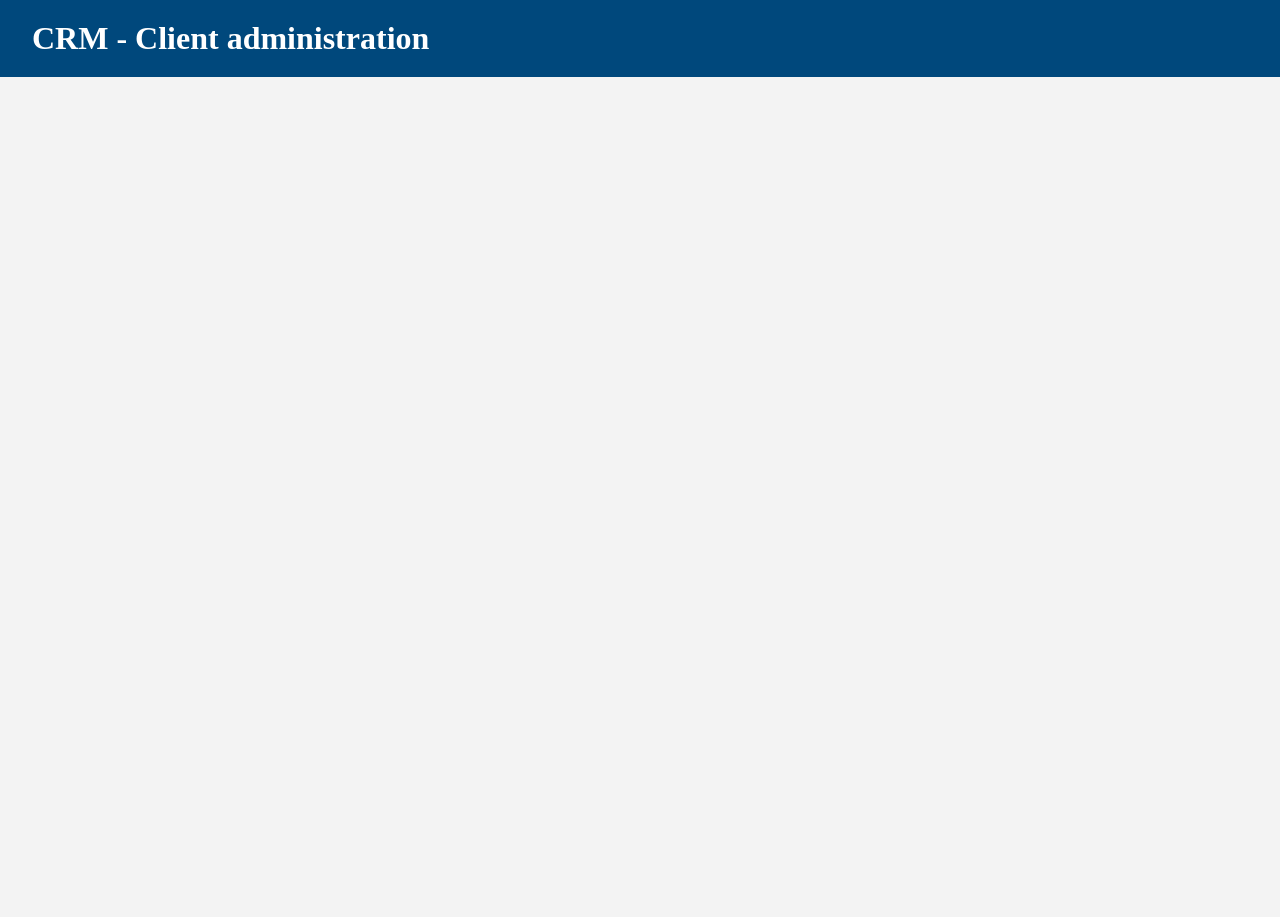
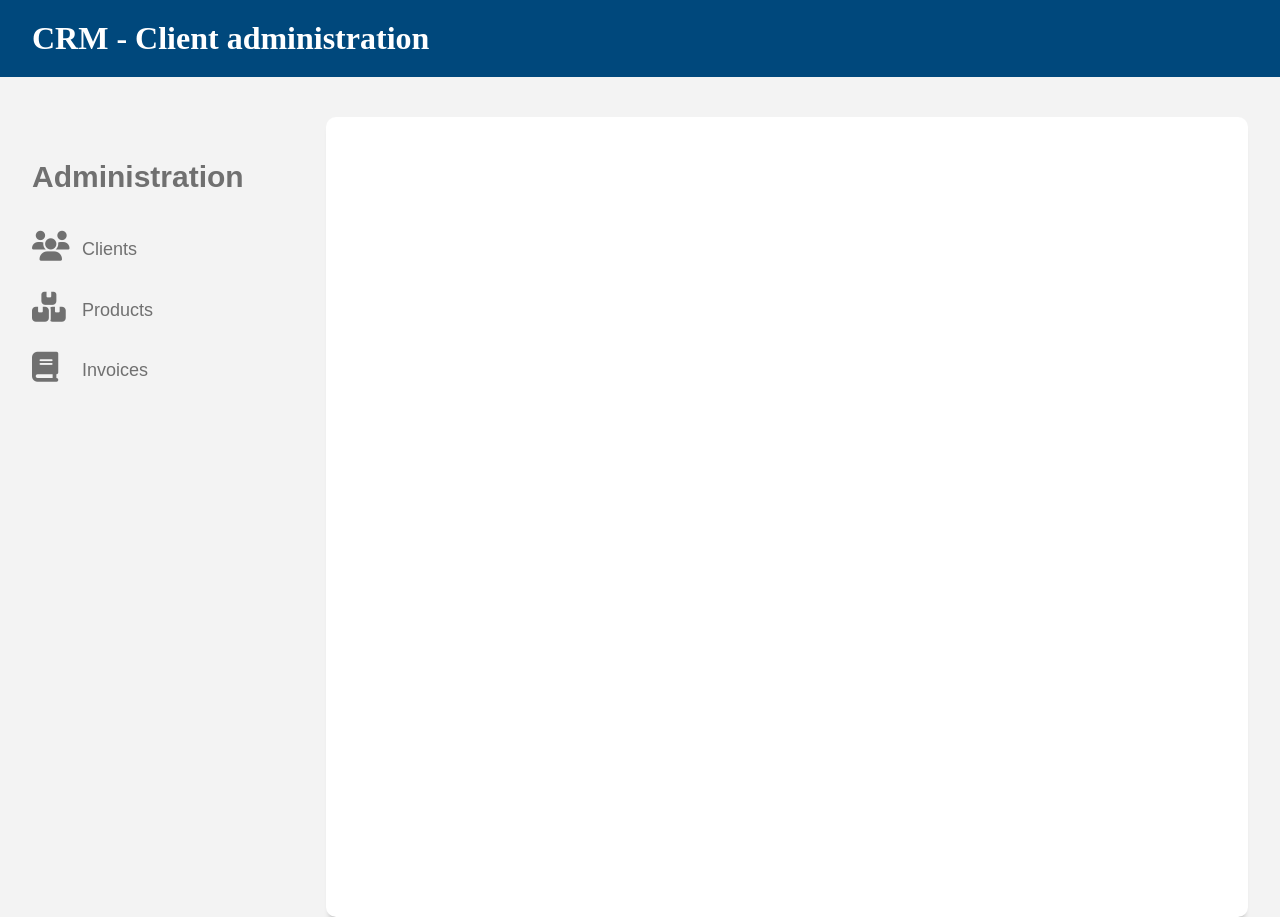
Before and after one commit to FelixRiddle/cloud-shop-frontend, a React (Create React App) app: page / in a window 1280 px wide. Before the commit the page ends 800 px from the top, so only its background shows below. Built offline with nearby package versions, Linux system fonts and the light colour scheme.

Commit message:
Where's the weird font coming from

```diff
--- a/package.json
+++ b/package.json
@@ -8,13 +8,15 @@
     "@testing-library/user-event": "^13.5.0",
     "react": "^18.3.1",
     "react-dom": "^18.3.1",
+    "react-router": "^6.25.1",
+    "react-router-dom": "^6.25.0",
     "react-scripts": "5.0.1",
     "web-vitals": "^2.1.4"
   },
   "scripts": {
     "start": "react-scripts start",
     "build": "react-scripts build",
-	"dev": "PORT=3009 react-scripts start",
+    "dev": "PORT=3009 react-scripts start",
     "test": "react-scripts test",
     "eject": "react-scripts eject"
   },
--- a/src/App.js
+++ b/src/App.js
@@ -1,13 +1,32 @@
+import { BrowserRouter as Router, Route, Routes } from "react-router-dom";
+// import { Route, Switch } from "react-router"
+
 import Header from "./components/layout/Header";
+import Navigation from "./components/layout/Navigation";
+import Client from "./page/Client";
+import Product from "./page/Product";
+import Invoice from "./page/Invoice";
 
 /**
  * App
  */
 function App() {
 	return (
-		<>
+		<Router>
 			<Header />
-		</>
+
+			<div className="grid contenedor contenido-principal">
+				<Navigation />
+
+				<main className="caja-contenido col-9">
+					<Routes>
+						<Route exact path="/" component={Client} />
+						<Route exact path="/products" component={Product} />
+						<Route exact path="/invoices" component={Invoice} />
+					</Routes>
+				</main>
+			</div>
+		</Router>
 	);
 }
 
--- /dev/null
+++ b/src/components/layout/Navigation.js
@@ -0,0 +1,25 @@
+import React from 'react'
+
+/**
+ * Navigation
+ */
+export default function Navigation() {
+
+	return (
+		<aside className="sidebar col-3">
+			<h2>Administration</h2>
+
+			<nav className="navegacion">
+				<a href="/" className="clientes">
+					Clients
+				</a>
+				<a href="/product" className="productos">
+					Products
+				</a>
+				<a href="/invoice" className="pedidos">
+					Invoices
+				</a>
+			</nav>
+		</aside>
+	);
+}
--- a/src/index.js
+++ b/src/index.js
@@ -5,9 +5,9 @@ import reportWebVitals from './reportWebVitals';
 
 const root = ReactDOM.createRoot(document.getElementById('root'));
 root.render(
-  <React.StrictMode>
-    <App />
-  </React.StrictMode>
+	<React.StrictMode>
+		<App />
+	</React.StrictMode>
 );
 
 // If you want to start measuring performance in your app, pass a function
--- /dev/null
+++ b/src/page/Client.js
@@ -0,0 +1,12 @@
+import React from 'react'
+
+/**
+ * Client page
+ */
+export default function Client() {
+	return (
+		<div>
+
+		</div>
+	);
+}
--- /dev/null
+++ b/src/page/Invoice.js
@@ -0,0 +1,12 @@
+import React from 'react'
+
+/**
+ * Invoice page
+ */
+export default function Invoice() {
+	return (
+		<div>
+
+		</div>
+	);
+}
--- /dev/null
+++ b/src/page/Product.js
@@ -0,0 +1,12 @@
+import React from 'react'
+
+/**
+ * Product page
+ */
+export default function Product() {
+	return (
+		<div>
+
+		</div>
+	);
+}
```
Also changed, not shown: src/App.css (deleted, +0 -38 lines), 2 other files (tests, documents, lock files or other folders).
